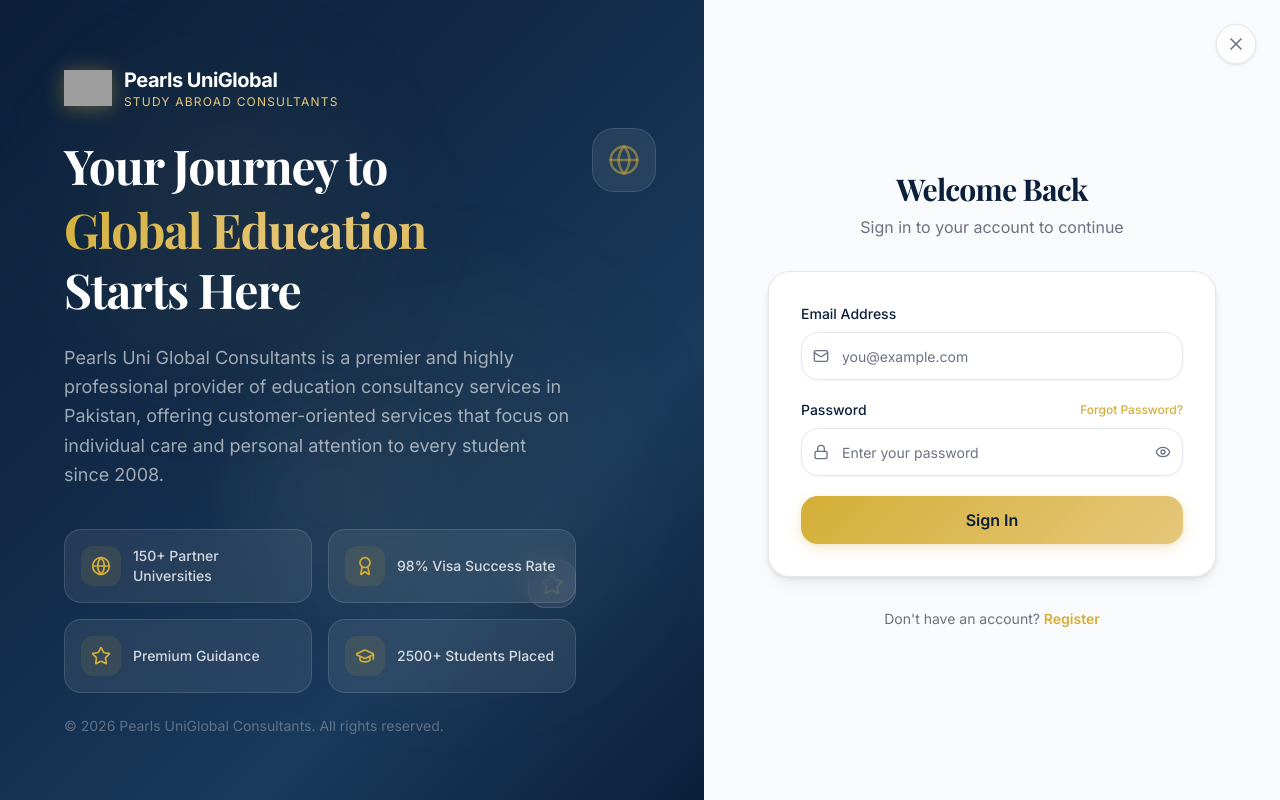
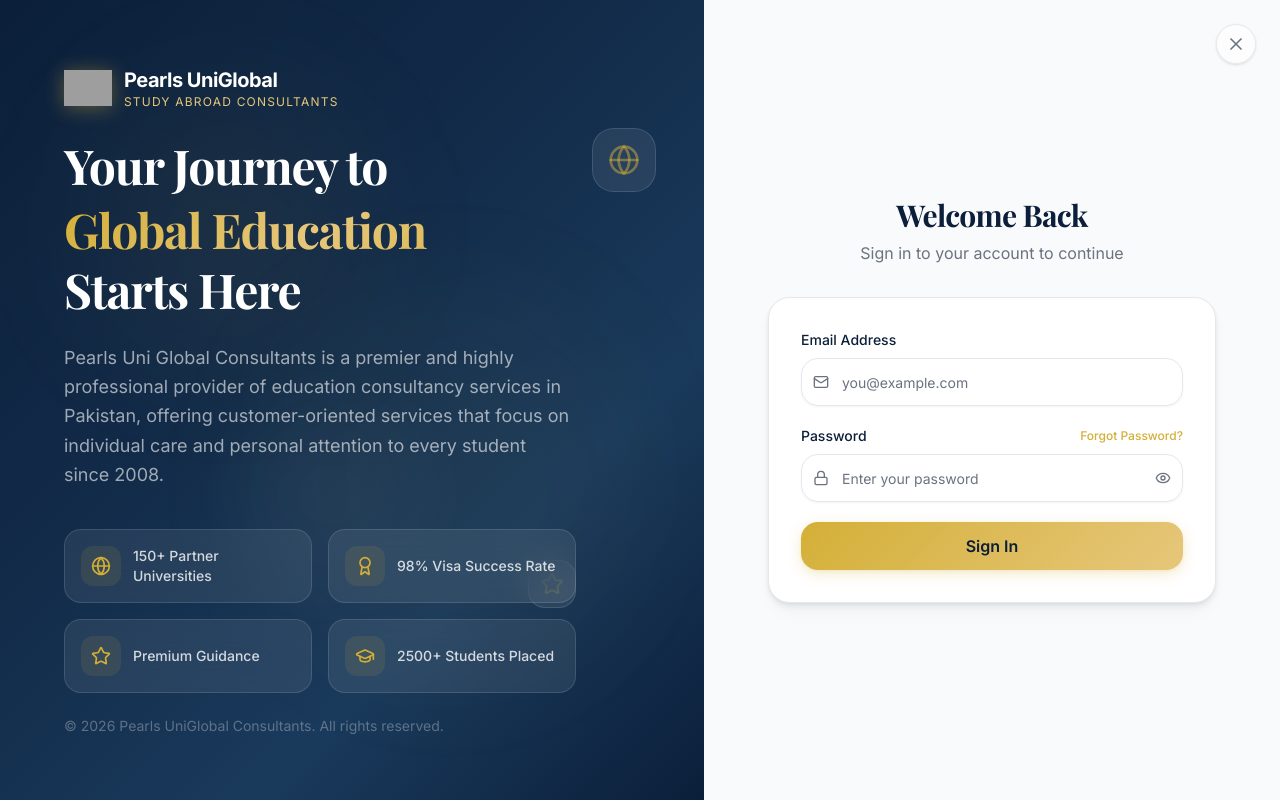
Before and after one commit to moosaawan/pearls-uniglobal, a Next.js app: page /login in a window 1280 px wide. Built offline with nearby package versions, Linux system fonts and the light colour scheme; grey boxes are pictures that could not be loaded; a web font is replaced by a local one.

Commit message:
Remove signup options from login area and add read-only autofilled email display on assessment form signup step

```diff
--- a/src/app/(auth)/login/page.tsx
+++ b/src/app/(auth)/login/page.tsx
@@ -191,19 +191,6 @@
         </form>
       </motion.div>
 
-      {/* Register Link */}
-      <motion.p
-        variants={fadeUp}
-        className="text-center text-sm text-muted-foreground"
-      >
-        Don&apos;t have an account?{' '}
-        <Link
-          href="/register"
-          className="text-gold font-semibold hover:text-gold-dark transition-colors"
-        >
-          Register
-        </Link>
-      </motion.p>
     </motion.div>
   )
 }
--- a/src/app/(public)/free-assessment/page.tsx
+++ b/src/app/(public)/free-assessment/page.tsx
@@ -340,6 +340,15 @@
                       <h2 className="text-xl font-bold text-foreground mb-1 font-sans">Create Your Account</h2>
                       <p className="text-muted-foreground text-sm mb-6 font-sans">Create a password to access your application portal</p>
 
+                      {/* Email display */}
+                      <div className="space-y-2">
+                        <Label>Email Address (Confirmed from Step 1)</Label>
+                        <div className="relative flex items-center bg-muted/50 border border-border/50 rounded-xl h-11 px-4 text-sm font-sans text-muted-foreground select-none">
+                          <Mail className="w-4 h-4 text-gold mr-3 shrink-0" />
+                          <span className="font-medium text-foreground truncate">{formData.email}</span>
+                        </div>
+                      </div>
+
                       <div className="space-y-2">
                         <Label htmlFor="password">Password *</Label>
                         <div className="relative">
```
